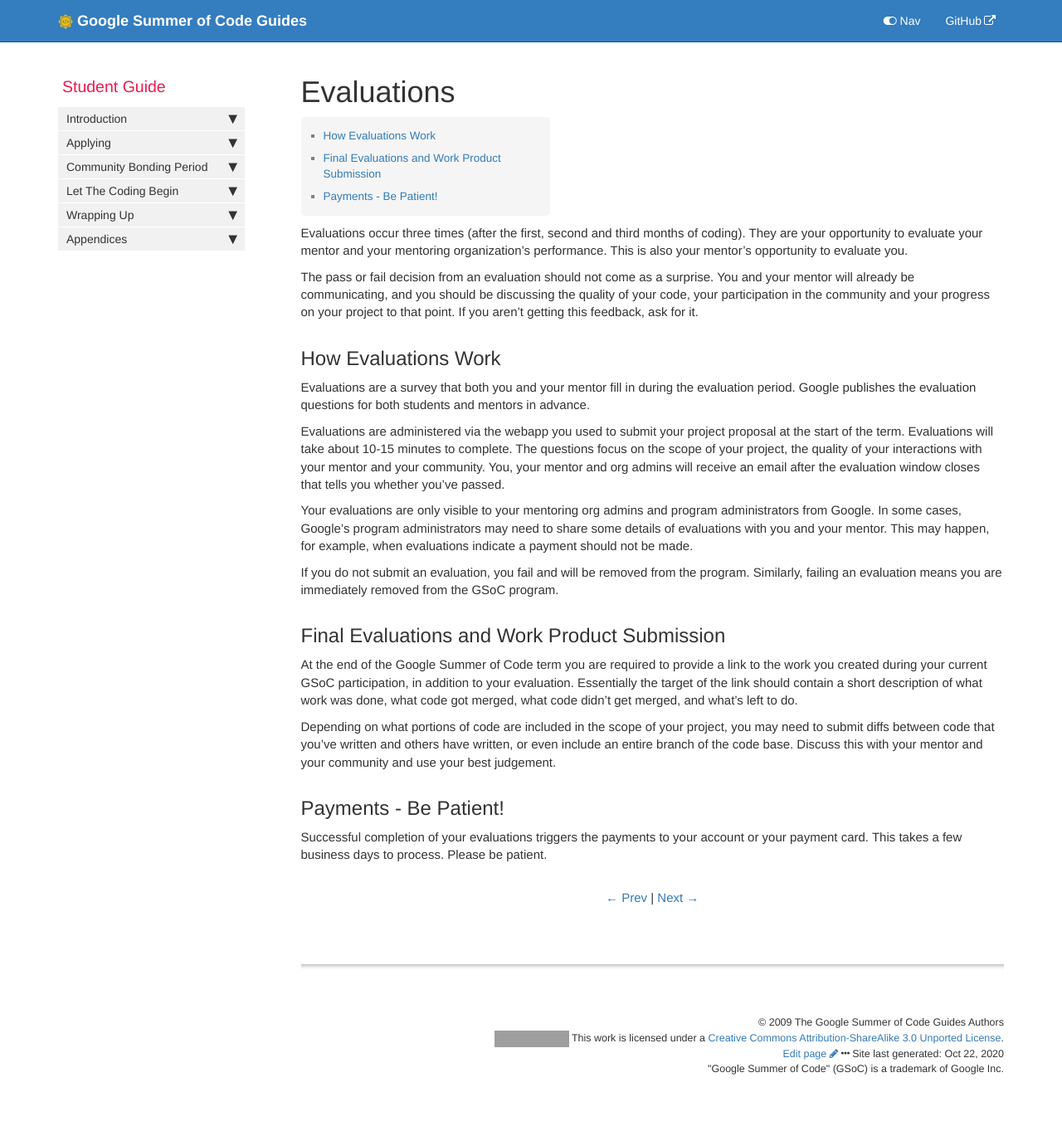
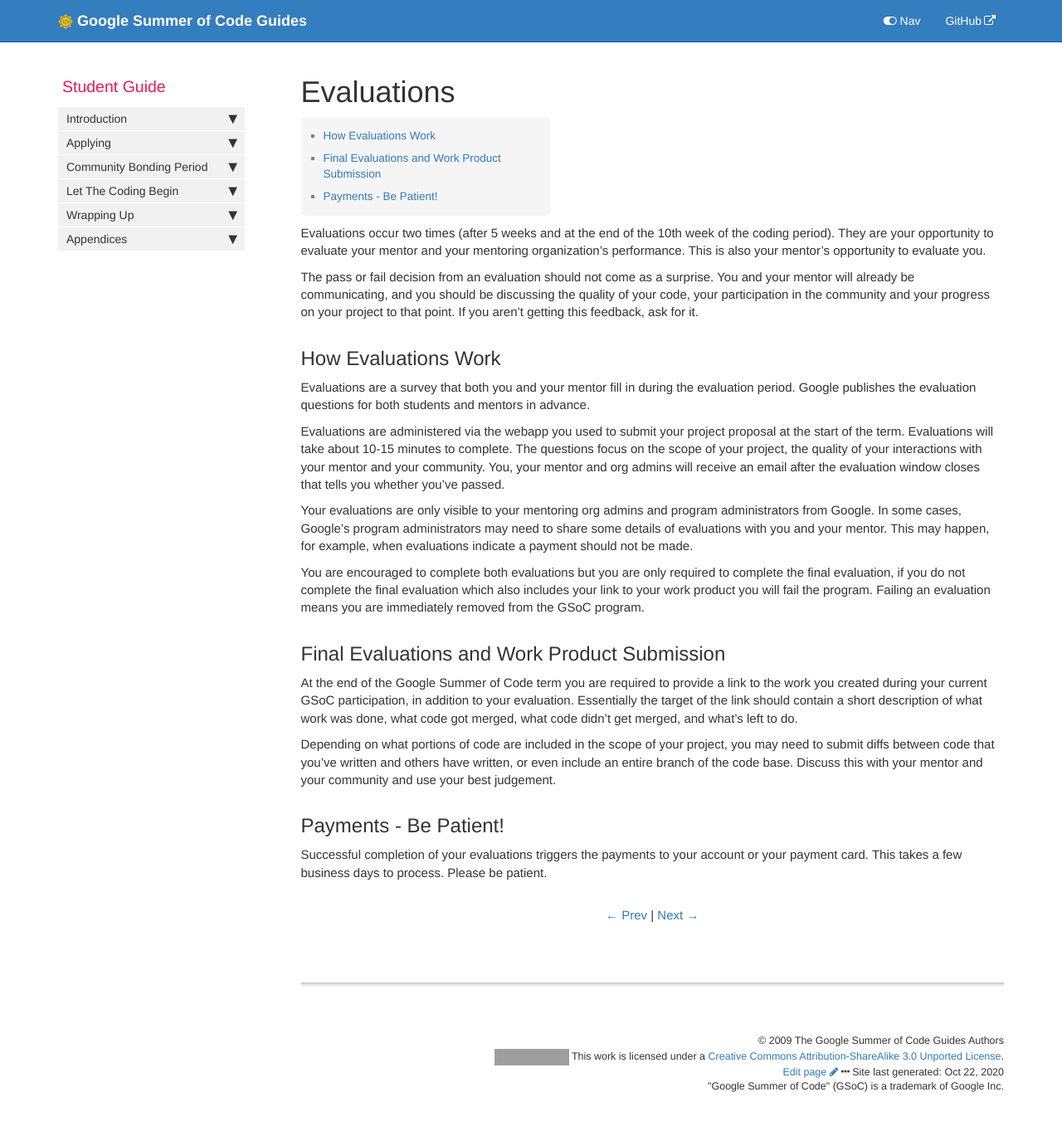
Before and after one commit to google/gsocguides, a Jekyll site: the page built from pages/student/15-evaluations.md, in a window 1280 px wide. Shown: the whole page at 83% size. Built offline with Jekyll 4.4.1, drawn with Linux system fonts in a browser that asks for light colours; before the commit the page ends 1348 px from its top, so only the background shows below that; grey boxes are pictures that could not be loaded.

Commit message:
Update 15-evaluations.md

```diff
--- a/pages/student/15-evaluations.md
+++ b/pages/student/15-evaluations.md
@@ -6,7 +6,7 @@ permalink: student/evaluations.html
 sidebar: student_sidebar
 ---
 
-Evaluations occur three times (after the first, second and third months of coding). They are your opportunity to evaluate your mentor and your mentoring organization's performance. This is also your mentor's opportunity to evaluate you.
+Evaluations occur two times (after 5 weeks and at the end of the 10th week of the coding period). They are your opportunity to evaluate your mentor and your mentoring organization's performance. This is also your mentor's opportunity to evaluate you.
 
 The pass or fail decision from an evaluation should not come as a surprise. You and your mentor will already be communicating, and you should be discussing the quality of your code, your participation in the community and your progress on your project to that point. If you aren't getting this feedback, ask for it.
 
@@ -19,7 +19,7 @@ Evaluations are administered via the webapp you used to submit your project prop
 
 Your evaluations are only visible to your mentoring org admins and program administrators from Google. In some cases, Google's program administrators may need to share some details of evaluations with you and your mentor. This may happen, for example, when evaluations indicate a payment should not be made.
 
-If you do not submit an evaluation, you fail and will be removed from the program. Similarly, failing an evaluation means you are immediately removed from the GSoC program.
+You are encouraged to complete both evaluations but you are only required to complete the final evaluation, if you do not complete the final evaluation which also includes your link to your work product you will fail the program. Failing an evaluation means you are immediately removed from the GSoC program.
 
 
 ## Final Evaluations and Work Product Submission
```
